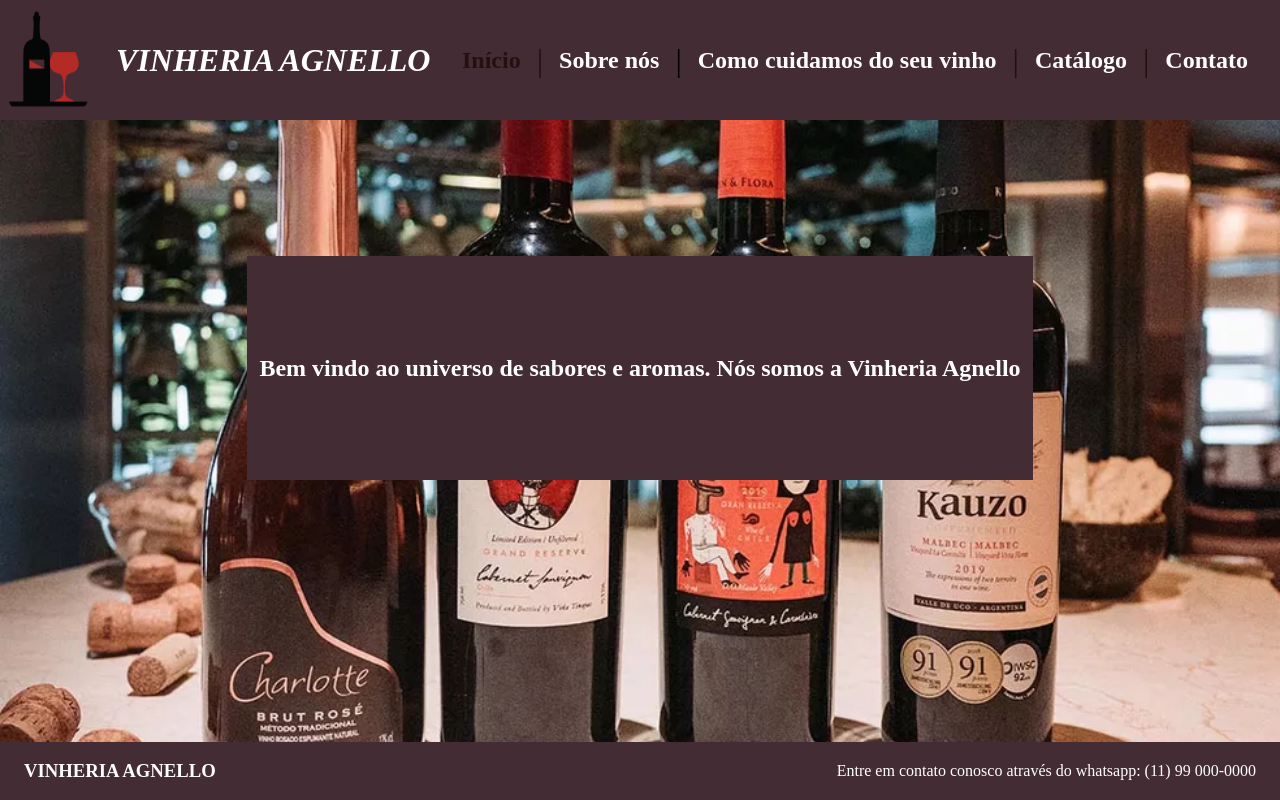
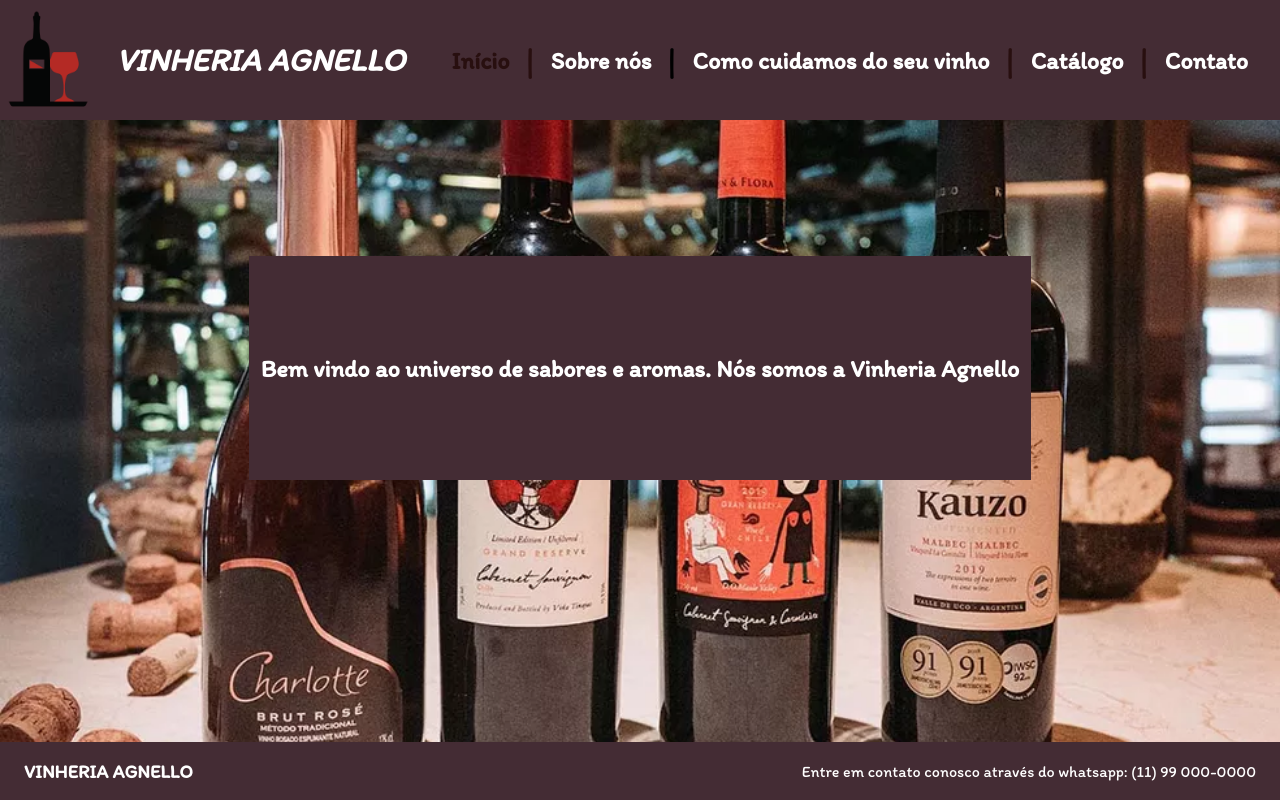
Before and after one commit to Fleps031/cp_fiap_frontend_01, a plain HTML site: page index.html in a window 1280 px wide. Drawn offline with Linux system fonts and the light colour scheme.

Commit message:
Make the font by default be "Itim"

```diff
--- a/assets/styles/catalogo.css
+++ b/assets/styles/catalogo.css
@@ -1,12 +1,9 @@
 @charset "UTF-8";
-
-@import url('https://fonts.googleapis.com/css2?family=Itim&display=swap');
 
 body {
   margin-top: 0;
   margin-bottom: 0;
   color: #CCC;
-  font-family: "Itim", cursive;
 }
 
 main {
--- a/main-style.css
+++ b/main-style.css
@@ -1,3 +1,5 @@
+@import url('https://fonts.googleapis.com/css2?family=Itim&display=swap');
+
 *{
     margin: 0;
     padding: 0;
@@ -14,6 +16,7 @@
     justify-content: space-between;
     height: 100vh;
     box-sizing: border-box;
+    font-family: "Itim", cursive;
 }
 
 p::selection, span::selection {
```
